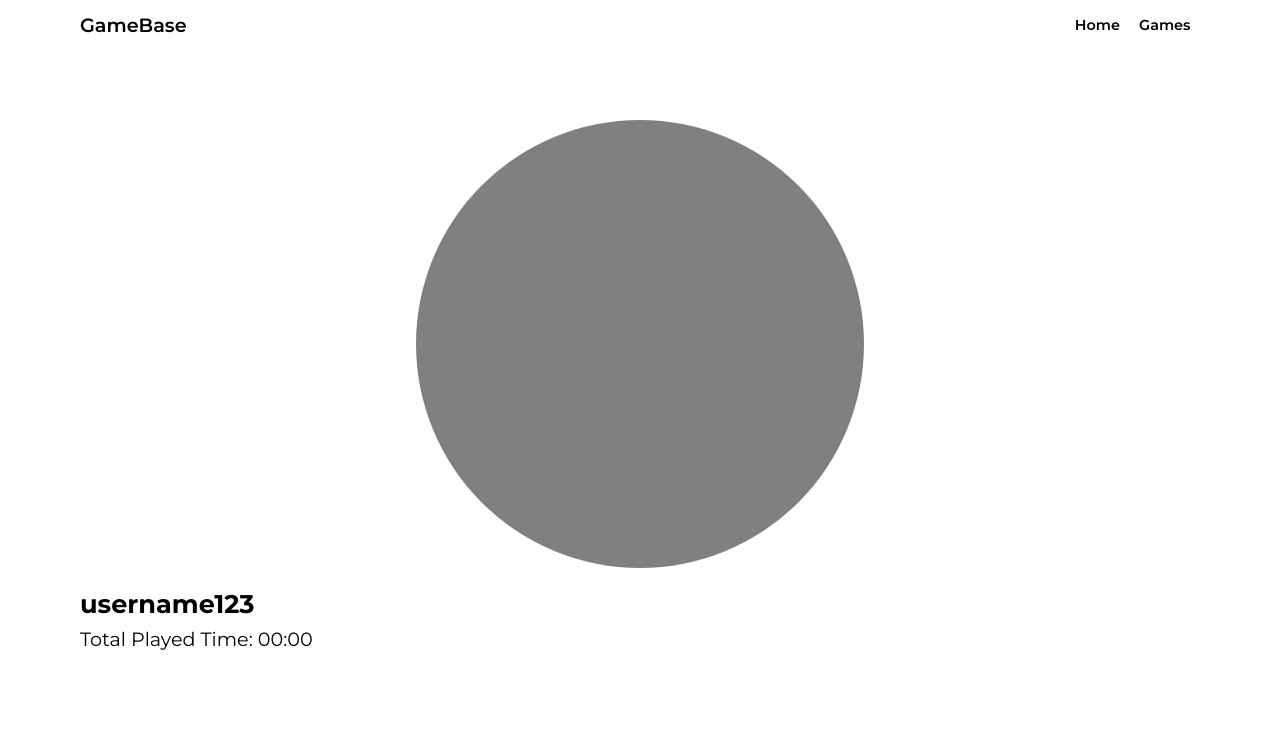
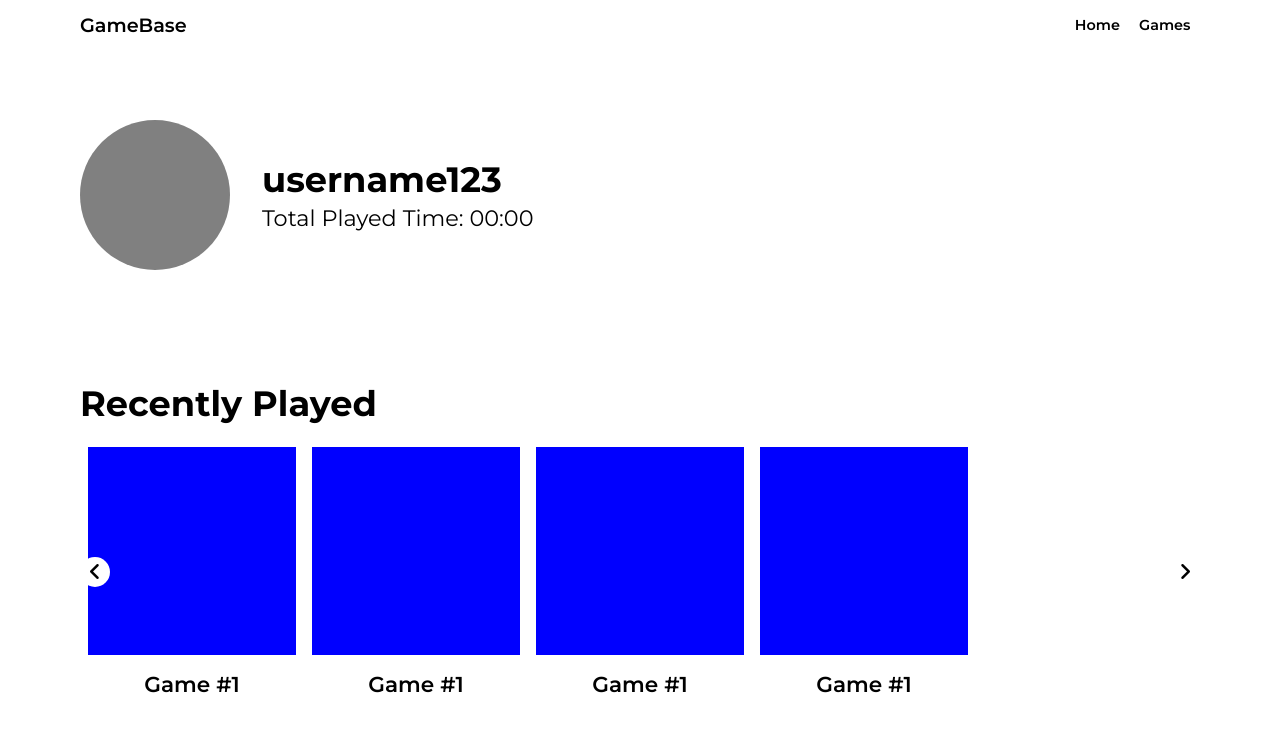
Before and after one commit to sudoshreyansh/GameBase, a plain HTML site: page dashboard.html in a window 1280 px wide. Shown: the top 744 px of the page. Drawn offline with Linux system fonts and the light colour scheme.

Commit message:
Done PC dashboard

```diff
--- a/dashboard.html
+++ b/dashboard.html
@@ -36,10 +36,13 @@
         <div class="divider-small"></div>
         <div class="wrapper" id="profile">
             <div id="profile__icon"></div>
+            <div id="profile__details">
                 <div id="profile__username">username123</div>
                 <div id="profile__played-time">Total Played Time: 00:00</div>
             </div>
+        </div>
         <div class="divider"></div>
+        <div class="wrapper" id="recommendations-wrapper">
             <h3>Recently Played</h3>
             <div class="games-slider">
                 <button class="games-slider__button games-slider__button-left"><i class="fas fa-angle-left"></i></button>
@@ -102,6 +105,7 @@
                     </li>
                 </ul>
             </div>
+        </div>
     </main>
     <script src="https://kit.fontawesome.com/4e16efa13b.js" crossorigin="anonymous"></script>
     <script src="script/script.js"></script>
--- a/style/dashboard.css
+++ b/style/dashboard.css
@@ -6,7 +6,7 @@
 #profile__icon {
     width: 40%;
     min-width: 150px;
-    padding-top: 40%;
+    padding-top: max(40%, 150px);
     background-color: grey;
     border-radius: 100%;
     margin: auto;
@@ -25,3 +25,39 @@
 .games-slider {
     margin-bottom: 2.5em;
 }
+
+@media (min-width: 768px) {
+    #profile {
+        display: flex;
+        align-items: center;
+    }
+
+    #profile__icon {
+        width: 150px;
+        min-width: unset;
+        padding-top: 150px;
+    }
+
+    #profile__details {
+        flex-grow: 1;
+        padding: 0 1em 0 2em;
+    }
+
+    #profile__username {
+        padding-top: 0;
+        padding-bottom: .1em;
+        font-size: 2.2em;
+    }
+
+    #profile__played-time {
+        font-size: 1.4em;
+    }
+
+    #recommendations-wrapper {
+        padding-top: 1em;
+    }
+
+    .games-slider {
+        margin-bottom: 3.5em;
+    }
+}
--- a/style/global.css
+++ b/style/global.css
@@ -83,6 +83,10 @@ h3 {
     h2 {
         font-size: 3em;
         margin-bottom: .3em;
+    }
+    h3 {
+        font-size: 2.2em;
+        margin-bottom: .4em;
     }
 }
 
```
Lines whose indentation alone changed are shown as unchanged.
